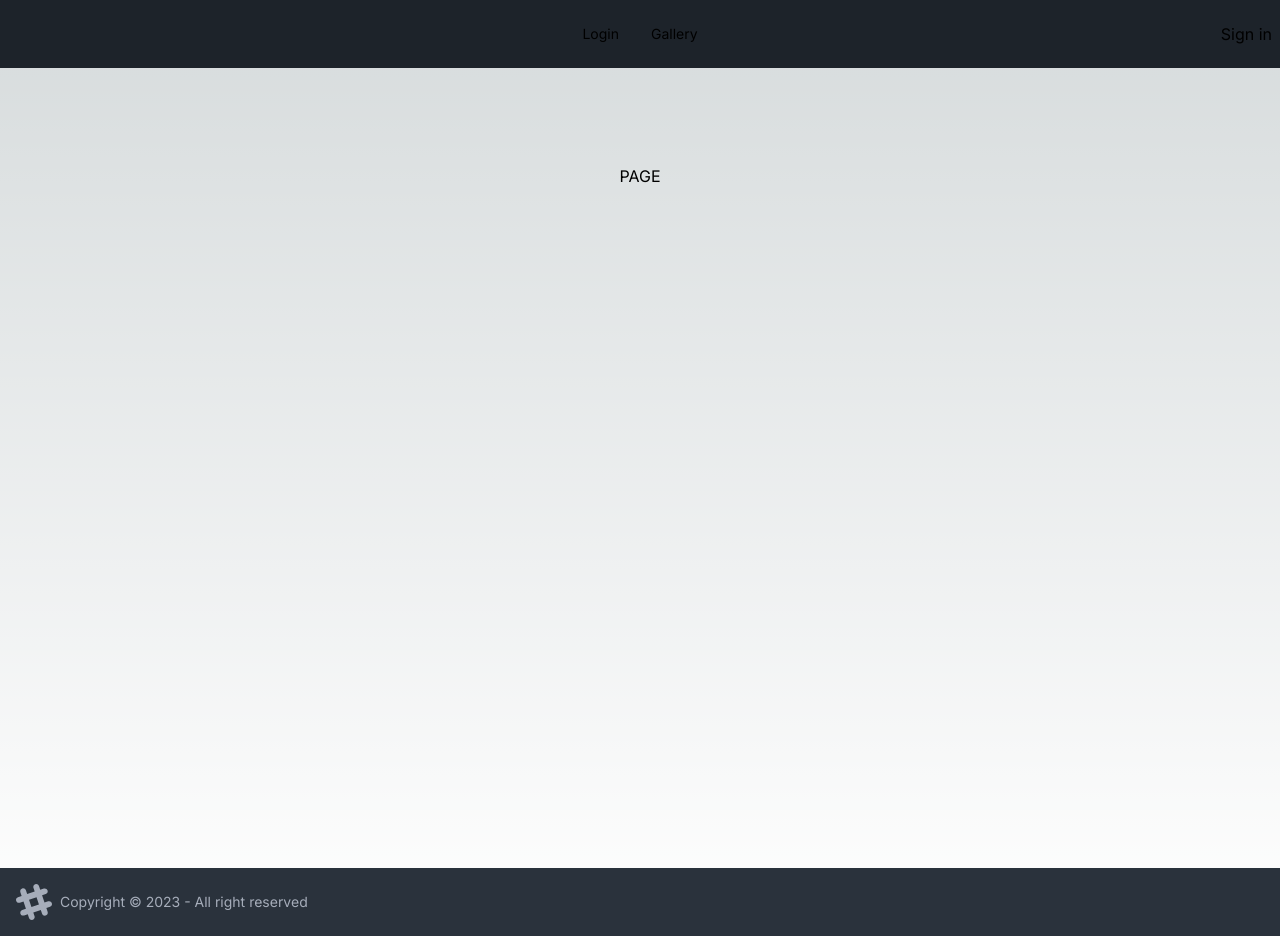
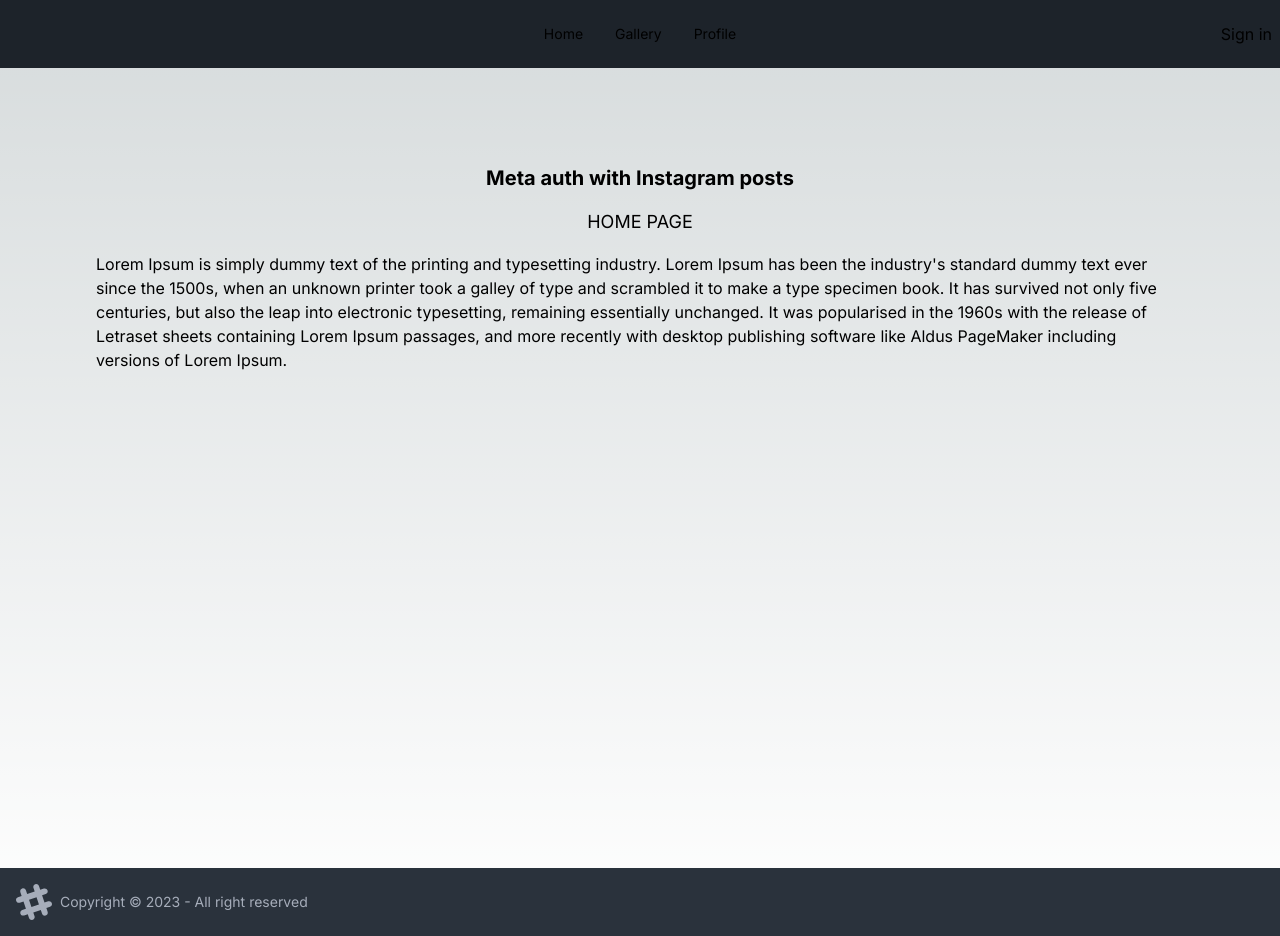
Before and after one commit to PashkevichTania/next-learning, a Next.js app: page / in a window 1280 px wide. Built offline with nearby package versions, Linux system fonts and the light colour scheme; no server answers.

Commit message:
add some styles

```diff
--- a/app/components/Nav.tsx
+++ b/app/components/Nav.tsx
@@ -2,9 +2,20 @@
 
 import Link from "next/link"
 import { signIn, signOut, useSession } from "next-auth/react"
+import { useRouter } from "next/navigation";
 
 export default function Nav() {
   const { data: session } = useSession()
+  const router = useRouter()
+
+  const signin = () => {
+    signIn("facebook")
+  }
+
+  const signout = () => {
+    router.push('/')
+    signOut()
+  }
 
   return (
     <header>
@@ -13,18 +24,21 @@ export default function Nav() {
         <div className="navbar-center hidden md:flex">
           <ul className="menu menu-horizontal px-1">
             <li>
-              <Link href="/login">Login</Link>
+              <Link href="/">Home</Link>
             </li>
             <li>
               <Link href="/protected/gallery">Gallery</Link>
+            </li>
+            <li>
+              <Link href="/protected/profile">Profile</Link>
             </li>
           </ul>
         </div>
         <div className="navbar-end">
           {session ? (
-            <button onClick={() => signOut()}>Sign out</button>
+            <button onClick={signout}>Sign out</button>
           ) : (
-            <button onClick={() => signIn("facebook")}>Sign in</button>
+            <button onClick={signin}>Sign in</button>
           )}
         </div>
       </nav>
--- a/app/page.tsx
+++ b/app/page.tsx
@@ -1,3 +1,12 @@
 export default function Home() {
-  return <div>PAGE</div>
+  return <div>
+    <h1 className="text-center font-bold text-xl mb-4">Meta auth with Instagram posts</h1>
+    <h2 className="text-center font-bolder text-lg mb-4">HOME PAGE</h2>
+    <p>Lorem Ipsum is simply dummy text of the printing and typesetting industry. Lorem Ipsum has been the industry's
+      standard dummy text ever since the 1500s, when an unknown printer took a galley of type and scrambled it to make a
+      type specimen book. It has survived not only five centuries, but also the leap into electronic typesetting,
+      remaining essentially unchanged. It was popularised in the 1960s with the release of Letraset sheets containing
+      Lorem Ipsum passages, and more recently with desktop publishing software like Aldus PageMaker including versions
+      of Lorem Ipsum.</p>
+  </div>
 }
--- a/app/protected/gallery/page.tsx
+++ b/app/protected/gallery/page.tsx
@@ -5,6 +5,7 @@ interface Post {
   media_type: string
   permalink: string
   caption: string
+  timestamp: string
 }
 async function getData() {
   const fields = "id,username,caption,media_url,timestamp,media_type,permalink"
@@ -33,15 +34,26 @@ export default async function Gallery() {
   return (
     <div>
       <h2 className="text-center font-bold text-xl mb-4">Instagram Feed</h2>
-      <div className="instagram-posts">
+      <div className="flex flex-row align-center flex-wrap justify-between">
         {data?.map((post) => (
-          <div key={post.id} className="instagram-post">
-            <img src={post.media_url} alt={post.caption} />
-            <p>{post.caption}</p>
-            <a href={post.permalink} target="_blank" rel="noopener noreferrer">
-              View on Instagram
-            </a>
-          </div>
+            <div key={post.id} className="card card-compact w-96 bg-base-100 shadow-xl mb-2 mr-2">
+              <figure><img src={post.media_url} alt="post" /></figure>
+              <div className="card-body">
+                <h2 className="card-title">{post.username}</h2>
+                <p>{post.caption}</p>
+                <p>{post.timestamp}</p>
+                <div className="card-actions justify-end">
+                  <a
+                      className="btn btn-outline btn-primary"
+                      role="button"
+                      href={post.permalink}
+                      target="_blank"
+                      rel="noopener noreferrer">
+                    View on Instagram
+                  </a>
+                </div>
+              </div>
+            </div>
         ))}
       </div>
     </div>
--- /dev/null
+++ b/app/protected/profile/page.tsx
@@ -0,0 +1,20 @@
+"use client"
+
+import { useSession } from "next-auth/react";
+
+export default function Profile() {
+  const { data: session } = useSession()
+
+  return <div>
+    <h2 className='text-center font-bold text-xl mb-4'>Meta User Profile</h2>
+    <div>
+      <p>{session.user.name}</p>
+      <p>{session.user.email}</p>
+    </div>
+    <div className="avatar">
+      <div className="w-24 rounded">
+        <img src={session?.user.image} alt="avatar" />
+      </div>
+    </div>
+  </div>
+}
```
